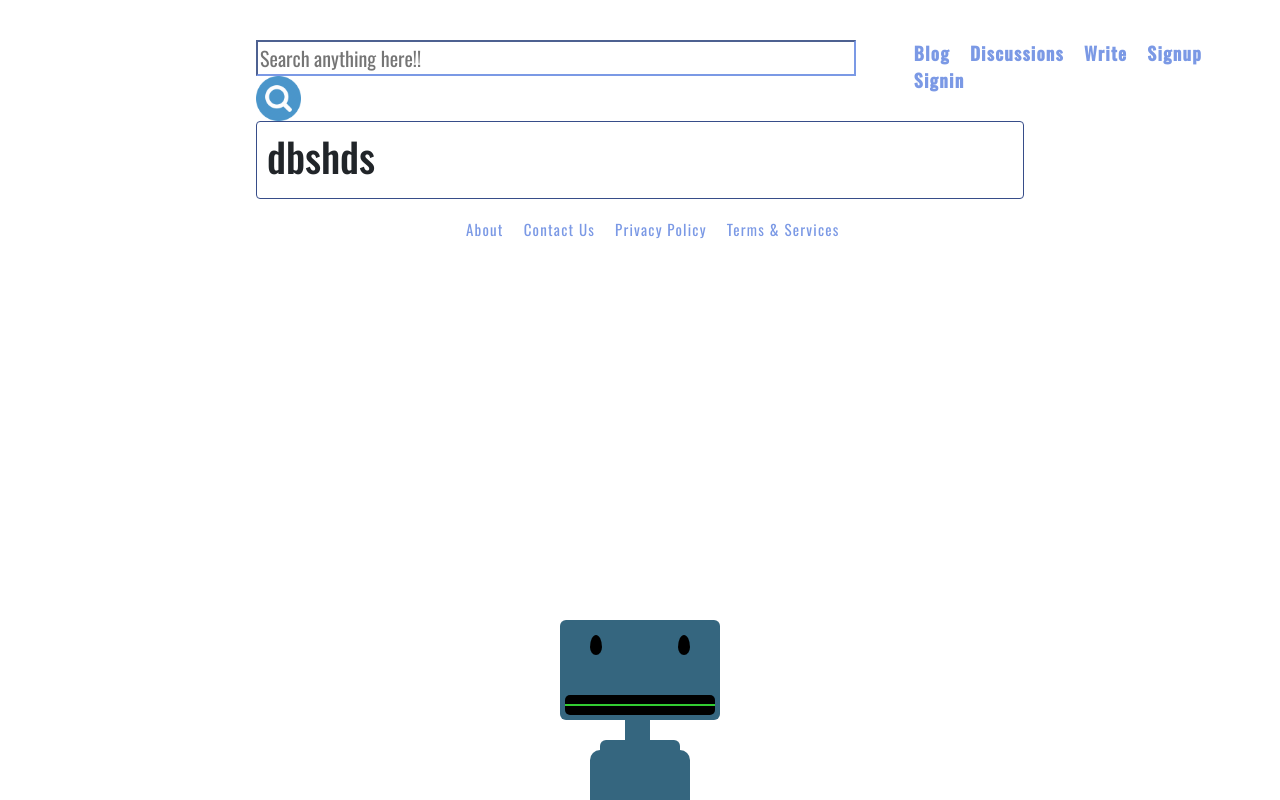
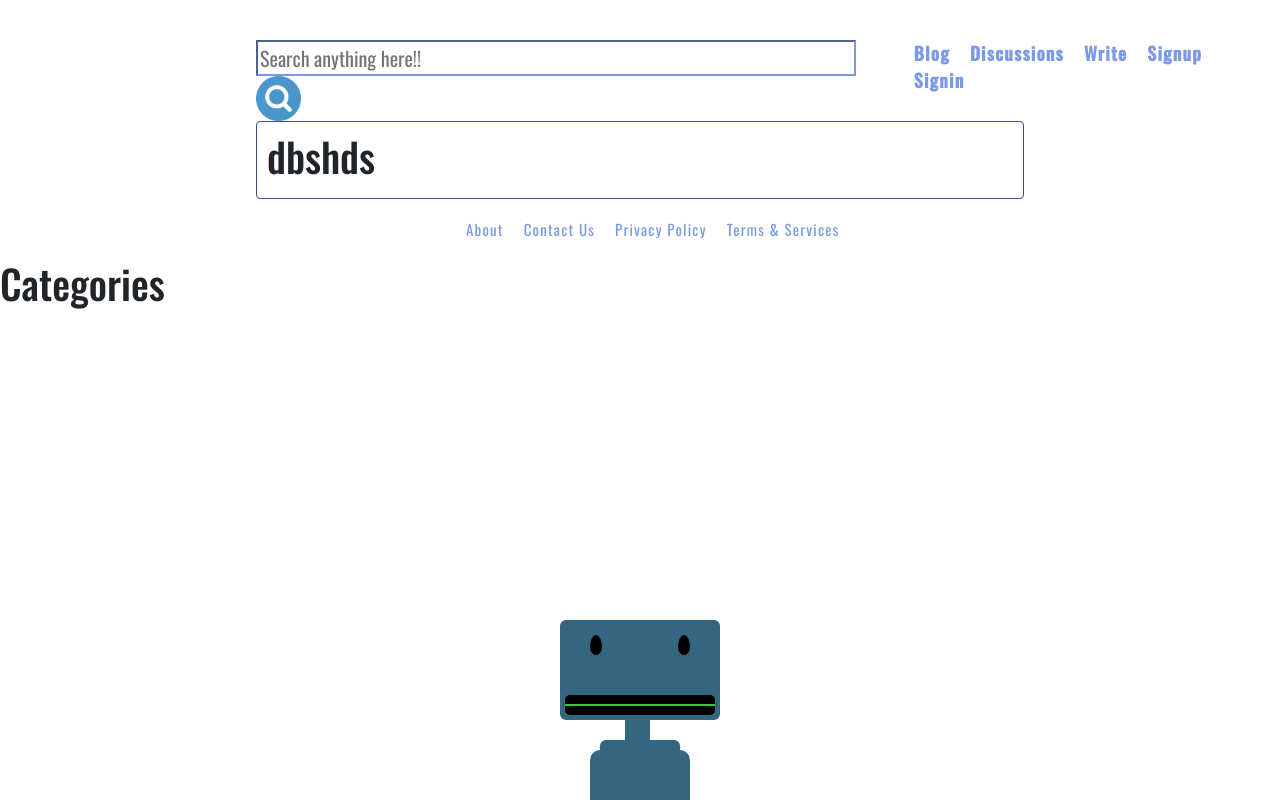
Before and after one commit to ShrutikaSingh/nblik_frontend, a React (Create React App) app: page /blog in a window 1280 px wide. Built offline with nearby package versions, Linux system fonts and the light colour scheme.

Commit message:
update blog

```diff
--- a/src/containers/Blog/index.js
+++ b/src/containers/Blog/index.js
@@ -3,13 +3,14 @@ import './style.css';
 import Header from '../Header/index';
 import BarSection from '../BarSection/index';
 import NavBar from '../NavBar/index';
-
+import Category from '../Category/index';
 const Blog=props=> {
     return(
       <Fragment>
         <Header/>
         <BarSection/>
         <NavBar/>
+        <Category/>
       </Fragment>
   )
   }
```
